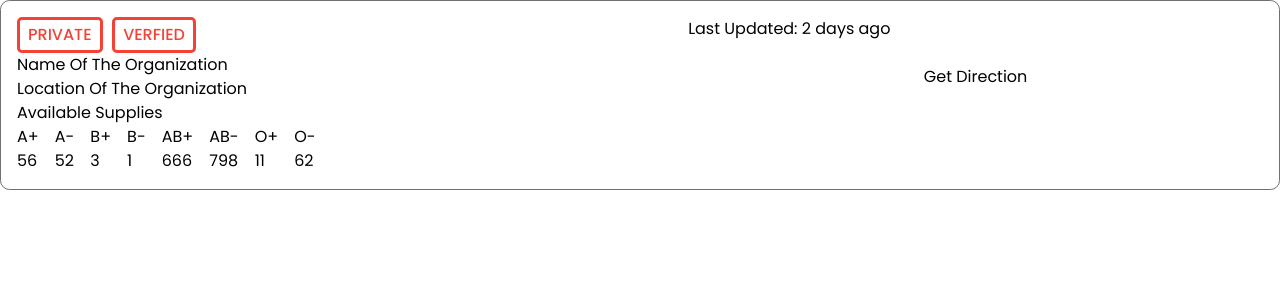
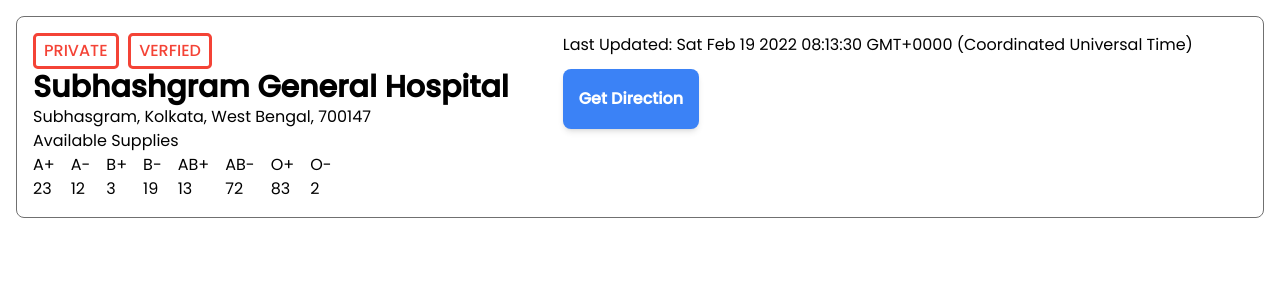
Before and after one commit to skb15/Blood-Bank-Manager-Web, a Vue app: page / in a window 1280 px wide. Shown: the top 300 px of the page. Built offline with nearby package versions, Linux system fonts and the light colour scheme.

Commit message:
BloodBankCard Component Modified

```diff
--- a/src/components/BloodBankCard.vue
+++ b/src/components/BloodBankCard.vue
@@ -1,26 +1,67 @@
 <template>
-  <div class="wrapper">
+  <div class="wrapper p-4 rounded-lg m-4">
     <div class="tags">
       <span>Private</span>
       <span>Verfied</span>
     </div>
-    <span class="update">Last Updated: 2 days ago</span>
+    <span class="update">Last Updated: {{ lastUpdate }}</span>
     <div class="info">
-      <h1>Name Of The Organization</h1>
-      <h3>Location Of The Organization</h3>
+      <h1 class="text-3xl font-bold">{{ name }}</h1>
+      <h3>{{ address }}, {{ pincode }}</h3>
     </div>
-    <button class="loc-btn">Get Direction</button>
+    <button
+      @click="getDirection"
+      class="
+        px-4
+        py-2
+        font-semibold
+        bg-blue-500
+        hover:bg-blue-600
+        text-white
+        rounded-lg
+        shadow-md
+        w-max
+      "
+    >
+      Get Direction
+    </button>
+    <p v-show="isShow">{{ address }}</p>
+
     <section class="supplies">
       <h4>Available Supplies</h4>
       <ul>
-        <li><span class="group">A+</span><span class="unit">56</span></li>
-        <li><span class="group">A-</span><span class="unit">52</span></li>
-        <li><span class="group">B+</span><span class="unit">3</span></li>
-        <li><span class="group">B-</span><span class="unit">1</span></li>
-        <li><span class="group">AB+</span><span class="unit">666</span></li>
-        <li><span class="group">AB-</span><span class="unit">798</span></li>
-        <li><span class="group">O+</span><span class="unit">11</span></li>
-        <li><span class="group">O-</span><span class="unit">62</span></li>
+        <li>
+          <span class="group">A+</span
+          ><span class="unit">{{ stock.A["+"] }}</span>
+        </li>
+        <li>
+          <span class="group">A-</span
+          ><span class="unit">{{ stock.A["-"] }}</span>
+        </li>
+        <li>
+          <span class="group">B+</span
+          ><span class="unit">{{ stock.B["+"] }}</span>
+        </li>
+        <li>
+          <span class="group">B-</span
+          ><span class="unit">{{ stock.B["-"] }}</span>
+        </li>
+        <li>
+          <span class="group">AB+</span
+          ><span class="unit">{{ stock.AB["+"] }}</span>
+        </li>
+        <li>
+          <span class="group">AB-</span
+          ><span class="unit">{{ stock.AB["-"] }}</span>
+        </li>
+        <li>
+          <span class="group">O+</span
+          ><span class="unit">{{ stock.O["+"] }}</span>
+        </li>
+        <li>
+          <span class="group">O-</span
+          ><span class="unit">{{ stock.O["-"] }}</span>
+        </li>
       </ul>
     </section>
   </div>
@@ -31,14 +72,34 @@
 
 export default defineComponent({
   name: "BloodBankCard",
+  data() {
+    return {
+      isShow: false,
+      name: "Subhashgram General Hospital",
+      address: "Subhasgram, Kolkata, West Bengal",
+      pincode: 700147,
+      stock: {
+        A: { "+": 23, "-": 12 },
+        B: { "+": 3, "-": 19 },
+        AB: { "+": 13, "-": 72 },
+        O: { "+": 83, "-": 2 },
+      },
+      lastUpdate: new Date(),
+    };
+  },
+  methods: {
+    getDirection() {
+      this.isShow = !this.isShow;
+    },
+  },
 });
 </script>
 
 <!-- Add "scoped" attribute to limit CSS to this component only -->
 <style scoped lang="scss">
 .wrapper {
-  padding: 1em 1em;
-  border-radius: 0.6rem;
+  // padding: 1em 1em;
+  // border-radius: 0.6rem;
   // background-color: red;
   display: grid;
   grid-template-rows: repeat(3, auto);
```
